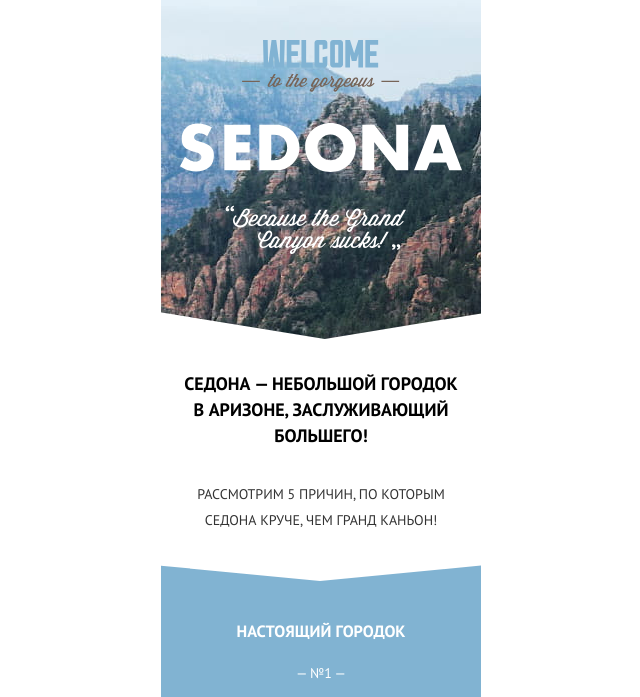
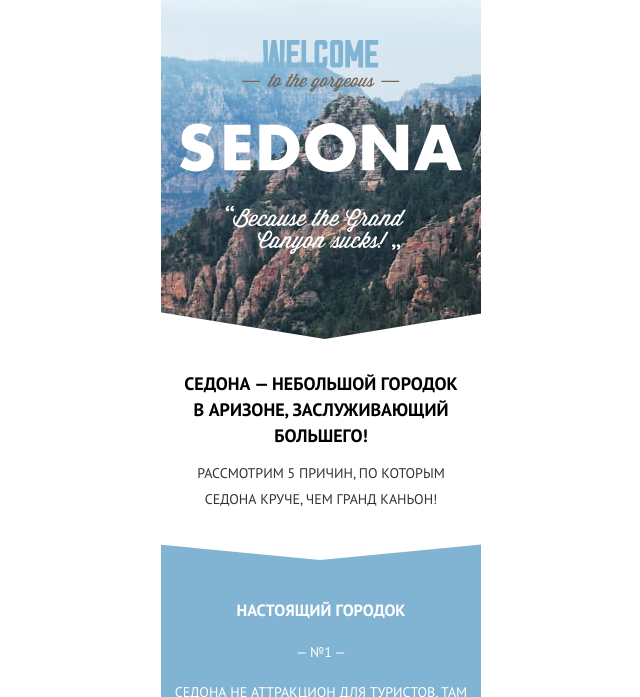
Before and after one commit to sazarubin/html-school, a website: page index.html in a window 1280 px wide. Shown: the part 106-803 px from the top of the page, without its empty margins (319-959 px from the left). Drawn offline with Linux system fonts and the light colour scheme.

Commit message:
fix margins

```diff
--- a/css/blocks/benefits.css
+++ b/css/blocks/benefits.css
@@ -1,6 +1,6 @@
 .benefits-title,
 .benefits-subtitle {
-  margin: 32px 18px 11px;
+  margin: 0 18px 11px;
 }
 
 .benefits-title {
--- a/css/blocks/welcome-banner.css
+++ b/css/blocks/welcome-banner.css
@@ -1,6 +1,7 @@
 .welcome-banner {
     height: 389px;
     position: relative;
+    margin-bottom: 32px;
 }
 
 .welcome-banner-text {
```
